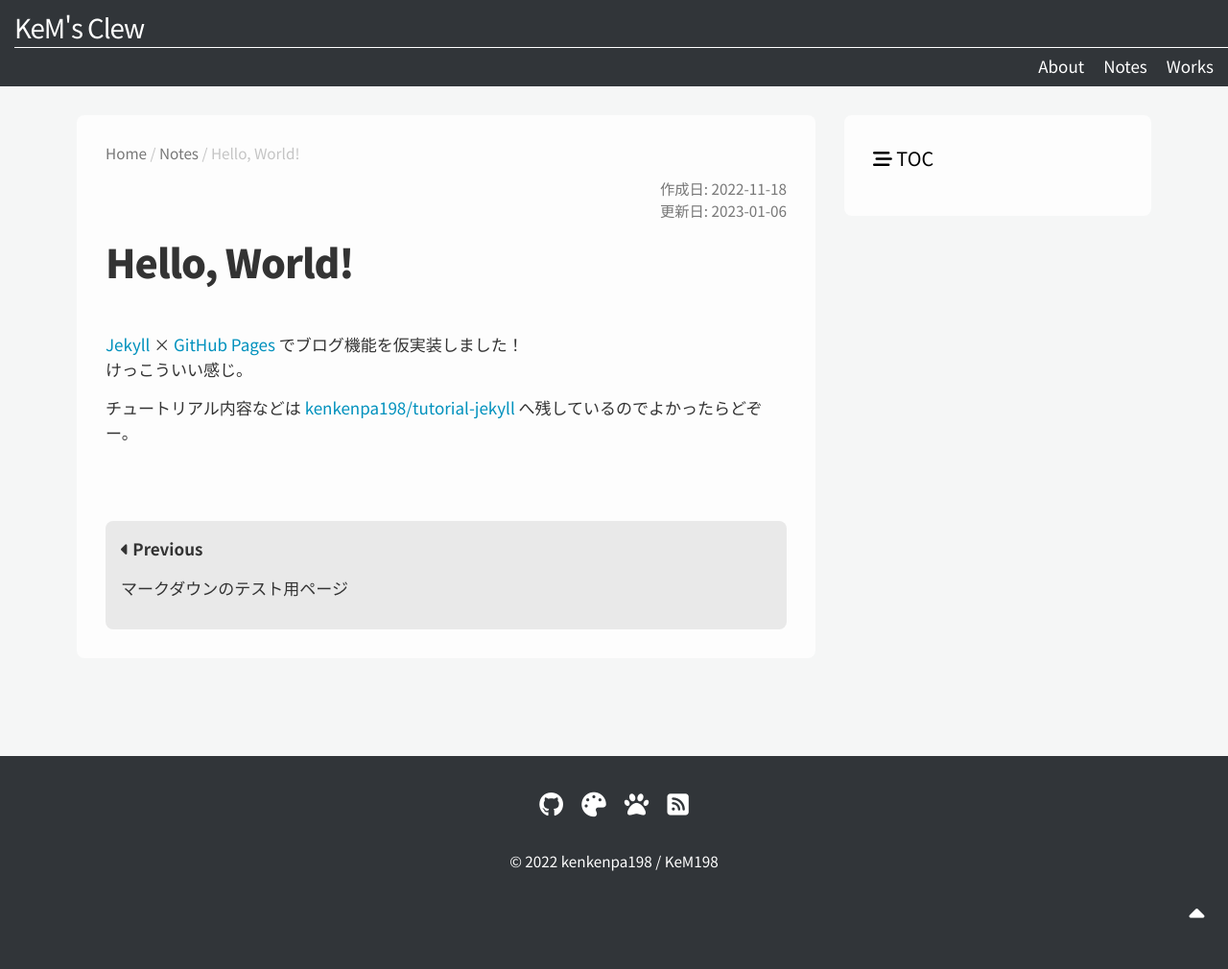
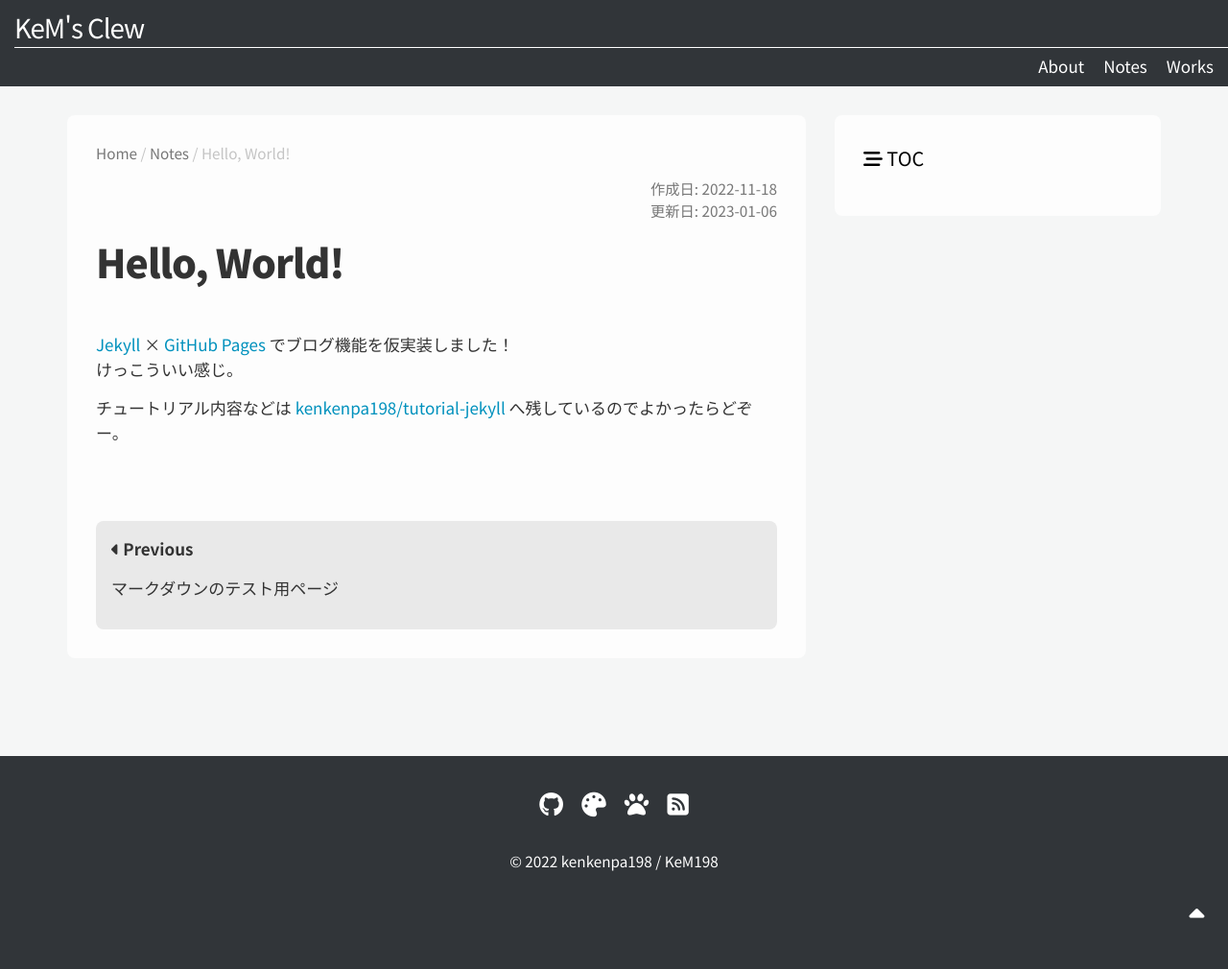
Before and after one commit to kenkenpa198/kems-clew.net, a Jekyll site: the page built from docs/_posts/2022-11-18-hello-world.md, in a window 1280 px wide. Shown: the whole page at 96% size. Built offline with Jekyll 4.4.1, drawn with Linux system fonts in a browser that asks for light colours; nearby versions of some CDN libraries; the repository's description, which GitHub fills in, is left out.

Commit message:
[update]small changed
- Note 目次を雑なタップでも反応できるようにする
- Note 目次の幅を広げる
- サイドメニュー SP 表示でメイン画面のスクロールを無効化

```diff
--- a/docs/_sass/minima/_base.scss
+++ b/docs/_sass/minima/_base.scss
@@ -90,7 +90,7 @@ main {
 
 .left-wrapper,
 .right-wrapper {
-  flex-basis: 320px;
+  flex-basis: 340px;
 
   @include media-query($on-laptop) {
     flex-basis: -webkit-calc(#{$content-width} - (#{$spacing-unit} * 2 - 30px));
@@ -143,6 +143,7 @@ main {
   .right-nav {
     height: 60vh;
     border-radius: 0;
+    overscroll-behavior: contain;
   }
 
   // メニューボタン
--- a/docs/_sass/minima/_layout.scss
+++ b/docs/_sass/minima/_layout.scss
@@ -460,6 +460,18 @@
 
 
 /**
+ * notes-toc
+ */
+.notes-toc {
+  // 雑なタップでも反応できるようにする
+  a {
+    display: block;
+  }
+}
+
+
+
+/**
  * Home
  */
 
```
